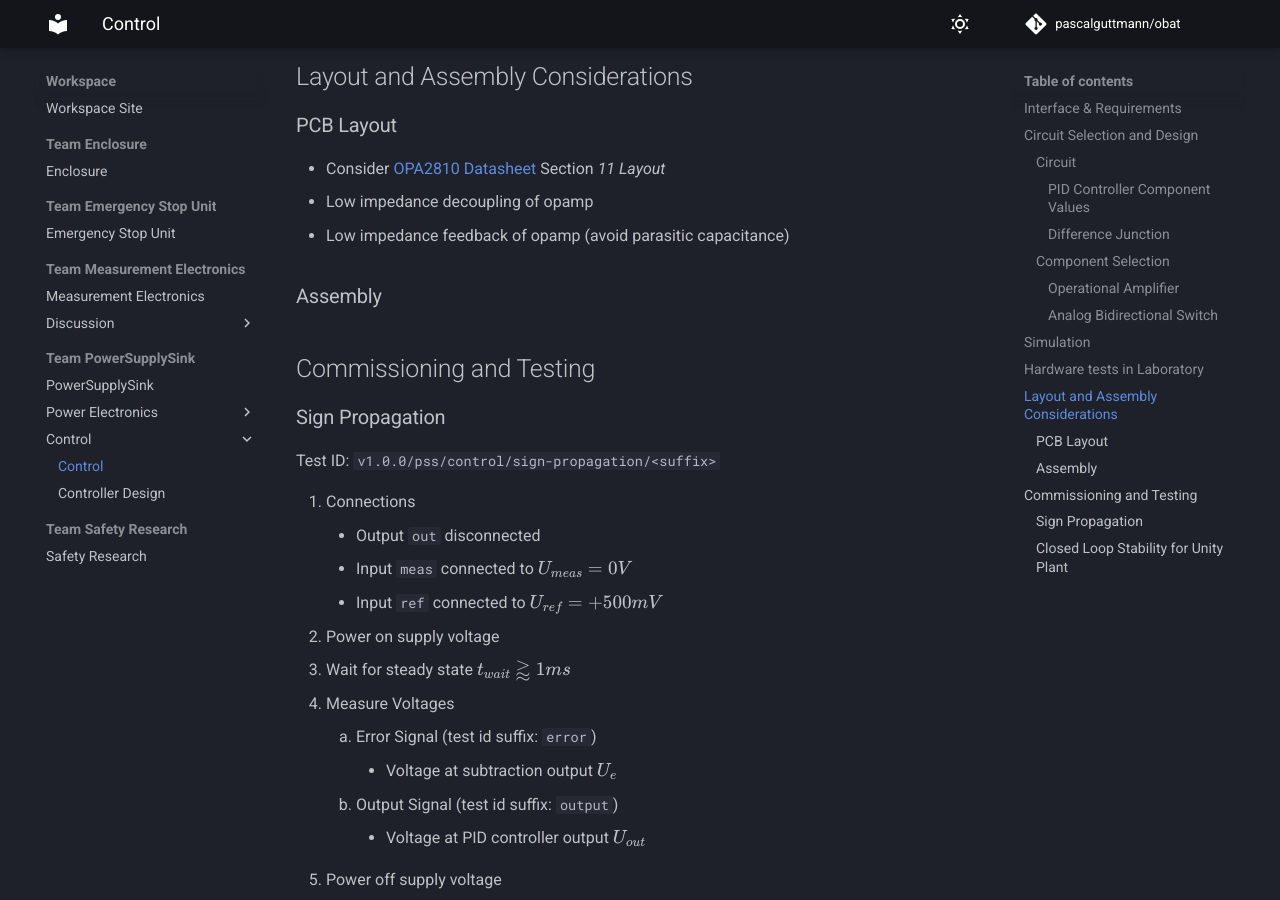
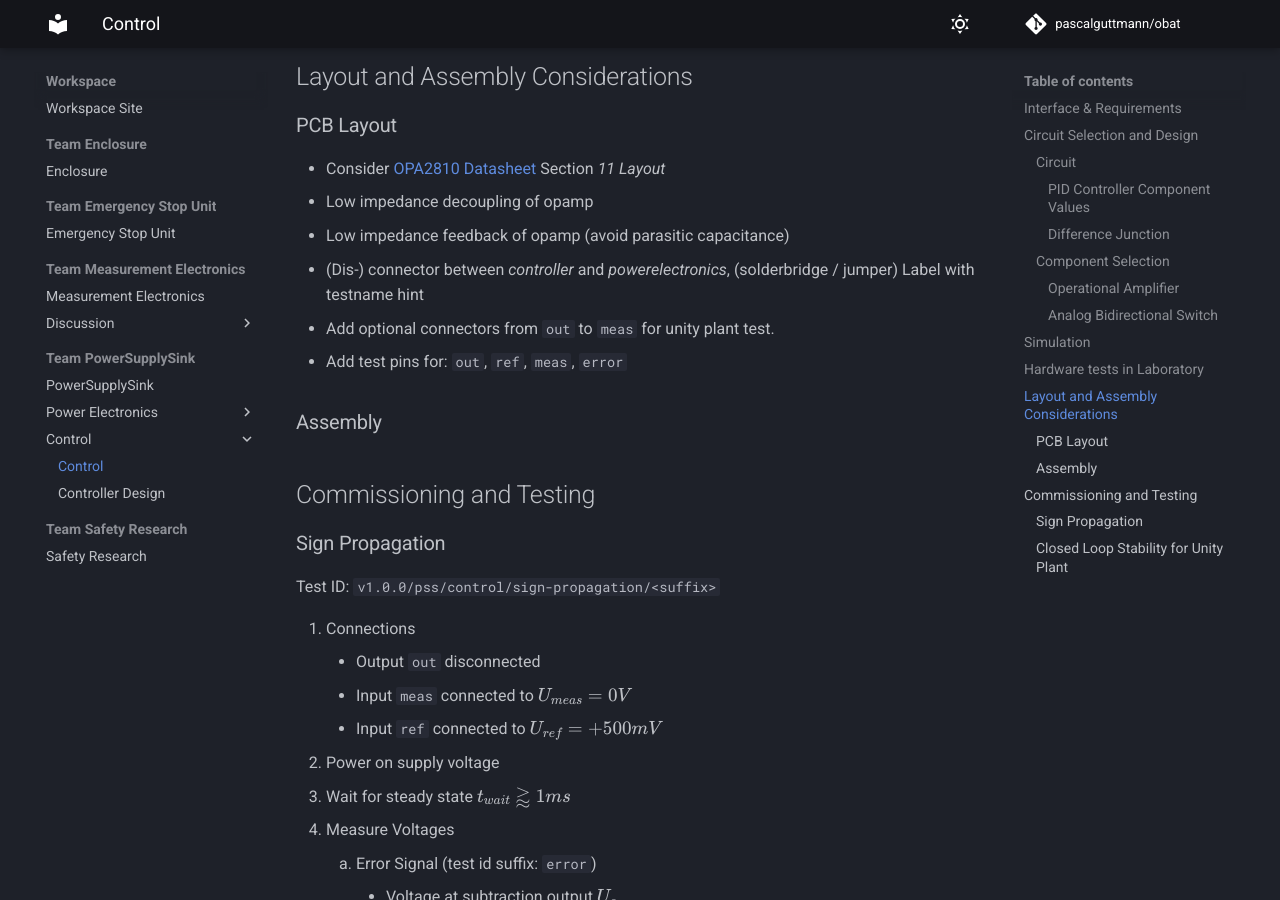
Before and after one commit to pascalguttmann/obat, an MkDocs documentation site: the page built from docs/workspace/pss/control/control.md, in a window 1280 px wide and 900 px high, scrolled down 3098 px. Built offline with MkDocs 1.6.1 and Material for MkDocs 9.7.7, drawn with Linux system fonts in a browser that asks for light colours; comment, search, counter and statistics services are not loaded.

Commit message:
add layout hints for control

```diff
--- a/docs/workspace/pss/control/control.md
+++ b/docs/workspace/pss/control/control.md
@@ -106,6 +106,10 @@ Layout and Assembly Considerations
 - Consider [OPA2810 Datasheet] Section _11 Layout_
 - Low impedance decoupling of opamp
 - Low impedance feedback of opamp (avoid parasitic capacitance)
+- (Dis-) connector between _controller_ and _powerelectronics_, (solderbridge /
+  jumper) Label with testname hint
+- Add optional connectors from `out` to `meas` for unity plant test.
+- Add test pins for: `out`, `ref`, `meas`, `error`
 
 [OPA2810 Datasheet]: <../../../datasheet/opa2810.pdf>
 
```
